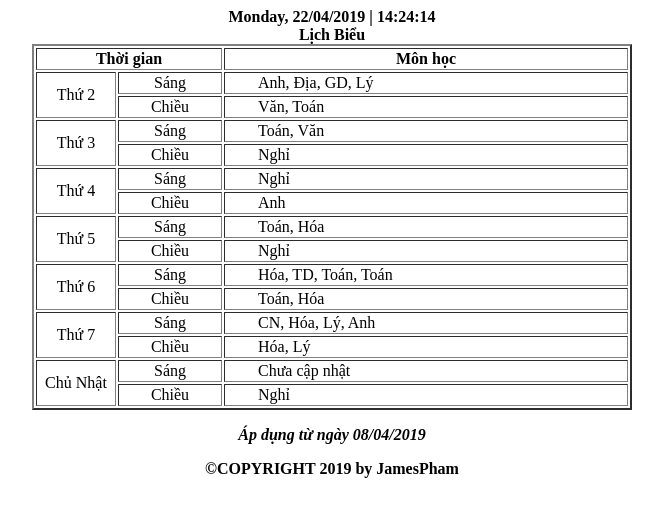
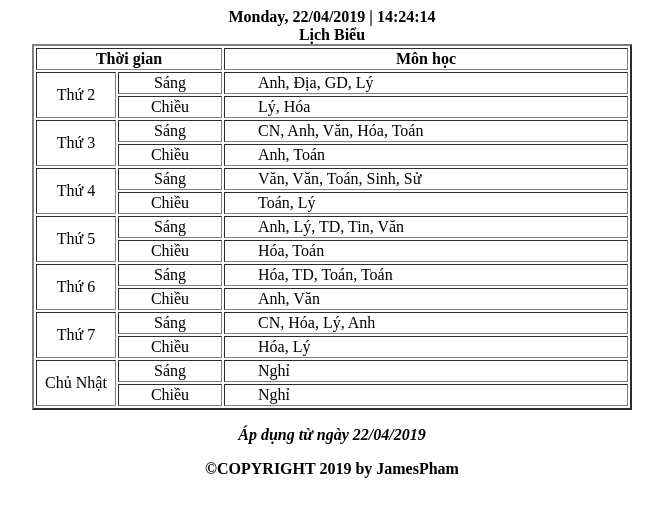
Before and after one commit to ngochaibkit/ngochaibkit.github.io, a plain HTML site: page LichBieu.html in a window 1280 px wide. Shown: the whole page, without its empty margins (308-971 px from the left). Drawn offline with Linux system fonts and the light colour scheme.

Commit message:
Update LichBieu

```diff
--- a/LichBieu.html
+++ b/LichBieu.html
@@ -58,37 +58,37 @@
 				</tr>
 				<tr>
 					<td><center>Chiều</center></td>
-					<td>&emsp;&emsp;Văn, Toán</td>
+					<td>&emsp;&emsp;Lý, Hóa</td>
 				</tr>
 				<tr>
 					<td rowspan="2"><center>Thứ 3</center></td>
 					<td><center>Sáng</center></td>
-					<td>&emsp;&emsp;Toán, Văn</td>
+					<td>&emsp;&emsp;CN, Anh, Văn, Hóa, Toán</td>
 				</tr>
 				<tr>
 
 					<td><center>Chiều</center></td>
-					<td>&emsp;&emsp;Nghỉ</td>
+					<td>&emsp;&emsp;Anh, Toán</td>
 				</tr>
 				<tr>
 					<td rowspan="2"><center>Thứ 4</center></td>
 					<td><center>Sáng</center></td>
-					<td>&emsp;&emsp;Nghỉ</td>
+					<td>&emsp;&emsp;Văn, Văn, Toán, Sinh, Sử</td>
 				</tr>
 				<tr>
 
 					<td><center>Chiều</center></td>
-					<td>&emsp;&emsp;Anh</td>
+					<td>&emsp;&emsp;Toán, Lý</td>
 				</tr>
 				<tr>
 					<td rowspan="2"><center>Thứ 5</center></td>
 					<td><center>Sáng</center></td>
-					<td>&emsp;&emsp;Toán, Hóa</td>
+					<td>&emsp;&emsp;Anh, Lý, TD, Tin, Văn</td>
 				</tr>
 				<tr>
 
 					<td><center>Chiều</center></td>
-					<td>&emsp;&emsp;Nghỉ</td>
+					<td>&emsp;&emsp;Hóa, Toán</td>
 				</tr>
 				<tr>
 					<td rowspan="2"><center>Thứ 6</center></td>
@@ -98,7 +98,7 @@
 				<tr>
 
 					<td><center>Chiều</center></td>
-					<td>&emsp;&emsp;Toán, Hóa</td>
+					<td>&emsp;&emsp;Anh, Văn</td>
 				</tr>
 				<tr>
 					<td rowspan="2"><center>Thứ 7</center></td>
@@ -113,7 +113,7 @@
 				<tr>
 					<td rowspan="2"><center>Chủ Nhật</center></td>
 					<td><center>Sáng</center></td>
-					<td>&emsp;&emsp;Chưa cập nhật</td>
+					<td>&emsp;&emsp;Nghỉ</td>
 				</tr>
 				<tr>
 
@@ -121,7 +121,7 @@
 					<td>&emsp;&emsp;Nghỉ</td>
 				</tr></tbody>
 			</table>
-			<p><b><em>Áp dụng từ ngày 08/04/2019</em></b></p>
+			<p><b><em>Áp dụng từ ngày 22/04/2019</em></b></p>
 		</center>
 		<center><p><b>&copy;COPYRIGHT 2019 by JamesPham</b><p></center>
 	</body>
```
